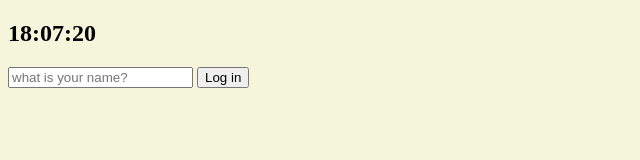
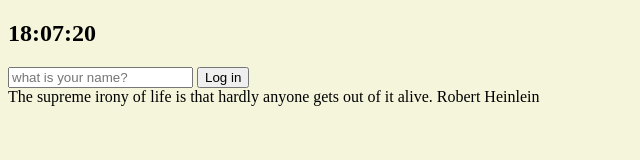
Before and after one commit to babooteng2/js_for_beginners, a plain HTML site: page index.html in a window 1280 px wide. Shown: the whole page, without its empty margins (0-640 px from the left). Drawn offline with Linux system fonts and the light colour scheme.

Commit message:
#6.0 Quotes

```diff
--- a/index.html
+++ b/index.html
@@ -19,7 +19,12 @@
       />
       <button>Log in</button>
     </form>
+    <div id="quote">
+      <span></span>
+      <span></span>
+    </div>
     <script src="./js/greetings.js"></script>
     <script src="./js/clock.js"></script>
+    <script src="./js/quotes.js"></script>
   </body>
 </html>
--- /dev/null
+++ b/js/quotes.js
@@ -0,0 +1,54 @@
+const quotes = [
+  { quote: "He not busy being born is busy dying.", author: "Bob Dylan" },
+  {
+    quote:
+      "The supreme irony of life is that hardly anyone gets out of it alive.",
+    author: "Robert Heinlein",
+  },
+  {
+    quote:
+      "Dost thou love life? Then do not squander time, for that is the stuff life is made of.",
+    author: "Benjamin Franklin",
+  },
+  { quote: "Life is a long lesson in humility.", author: "ames M. Barrie" },
+  {
+    quote:
+      "The tragedy of life is what dies in the hearts and souls of people while they live.",
+    author: "Albert Einstein",
+  },
+  {
+    quote:
+      "Life is like playing a violin in public and learning the instrument as one goes on.",
+    author: "Samuel Butler",
+  },
+  {
+    quote:
+      "By nature, men are nearly alike; by practice, they get to be wide apart.",
+    author: "Confucius",
+  },
+  {
+    quote:
+      "Security is mostly a superstition. It does not exist in nature.... Life is either a daring adventure or nothing.",
+    author: "Helen Keller",
+  },
+  {
+    quote: "Life is a moderately good play with a badly written third act.",
+    author: "Truman Capote",
+  },
+  {
+    quote:
+      "Thanks to the Interstate Highway System, it is now possible to travel from coast to coast without seeing anything.",
+    author: "Charles Kuralt",
+  },
+];
+
+const quote = document.querySelector("#quote span:first-child");
+const author = document.querySelector("#quote span:last-child");
+
+function randQuote() {
+  const rand = Math.floor(Math.random() * quotes.length);
+  quote.innerText = quotes[rand].quote;
+  author.innerText = quotes[rand].author;
+}
+
+randQuote();
```
